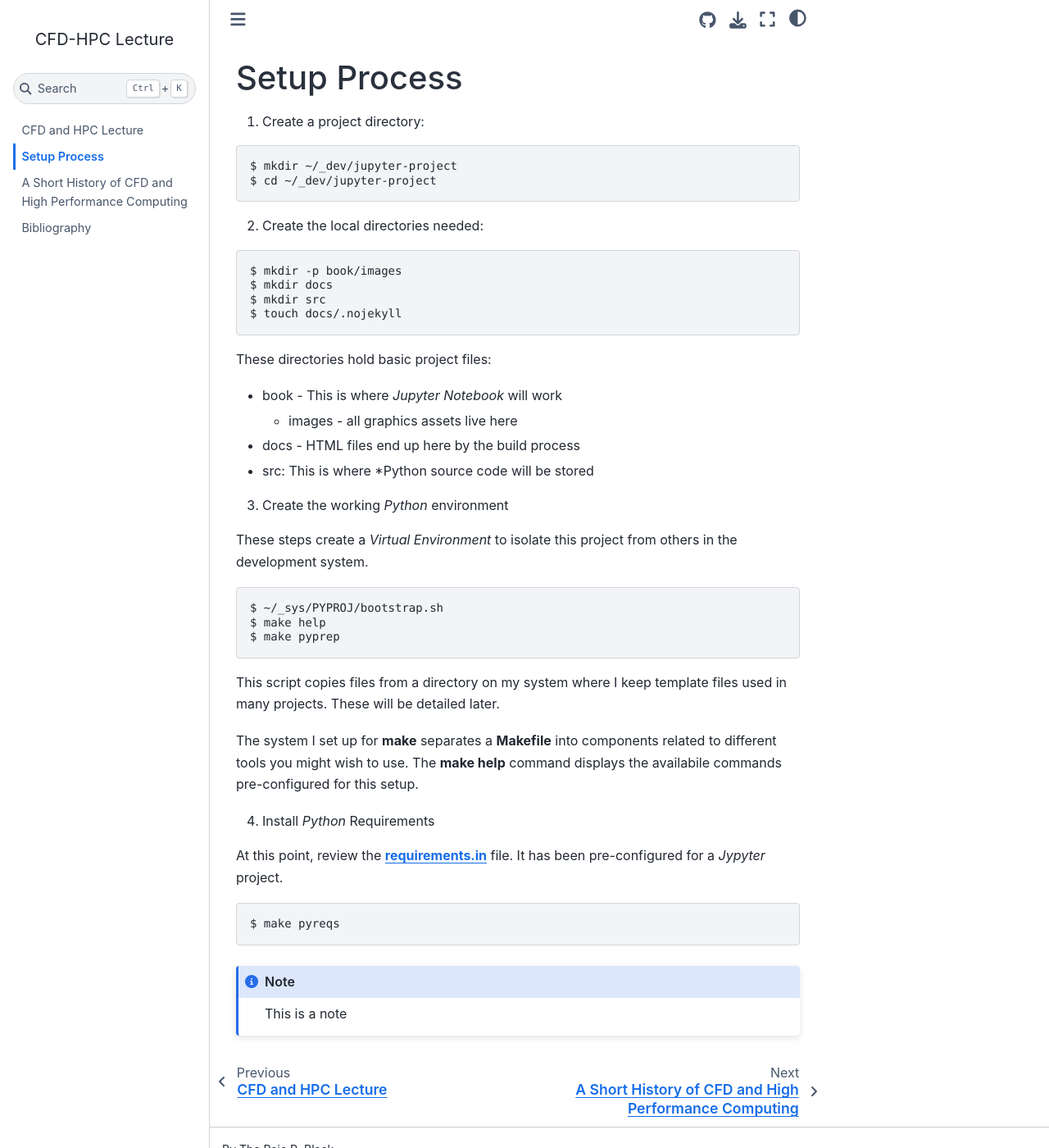
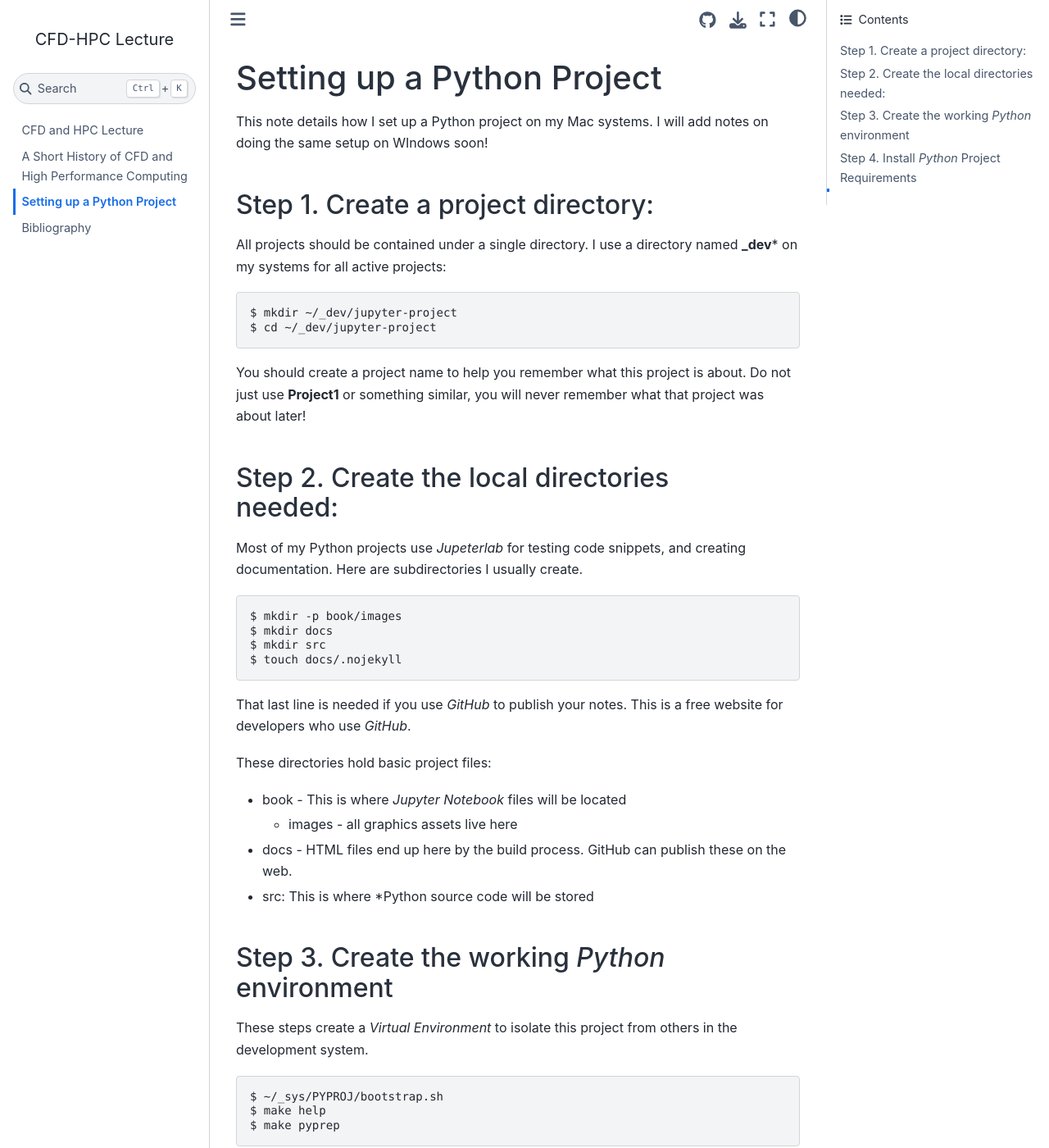
Before and after one commit to rblack42/CFD-lecture, a Jupyter Book: the page built from book/setup-process.md, in a window 1280 px wide and 1400 px high. Shown: the whole window at 82% size. Built offline with Jupyter Book 1.0.4 settings and Sphinx 7.4.7 and the Sphinx Book theme 1.1.4, drawn with Linux system fonts in a browser that asks for light colours; some of the changed text lies outside the part shown.

Commit message:
working on project setup notes

````diff
--- a/book/_toc.yml
+++ b/book/_toc.yml
@@ -4,7 +4,7 @@
 format: jb-book
 root: intro
 chapters:
+- file: 01-lecture
 - file: setup-process
-- file: 01-lecture
 
 - file: bibliography
--- a/book/setup-process.md
+++ b/book/setup-process.md
@@ -1,13 +1,26 @@
-# Setup Process
+# Setting up a Python Project
 
-1. Create a project directory:
+This note details how I set up a Python project on my Mac systems. I will add notes on doing the same setup on WIndows soon!
+
+
+## Step 1. Create a project directory:
+
+All projects should be contained under a single directory. I use a directory
+named **_dev*** on my systems for all active projects:
 
 ```{code}
 $ mkdir ~/_dev/jupyter-project
 $ cd ~/_dev/jupyter-project
 ```
 
-2. Create the local directories needed:
+You should create a project name to help you remember what this project is
+about. Do not just use **Project1** or something similar, you will never
+remember what that project was about later!
+
+## Step 2. Create the local directories needed:
+
+Most of my Python projects use *Jupeterlab*  for testing code snippets, and
+creating documentation. Here are subdirectories I usually create.
 
 ```{code}
 $ mkdir -p book/images
@@ -16,14 +29,18 @@ $ mkdir src
 $ touch docs/.nojekyll
 ```
 
-These directories hold basic project files:
+That last line is needed if you use *GitHub* to publish your notes. This is a
+free website for developers who use *GitHub*.
 
-- book - This is where *Jupyter Notebook* will work
+These directories hold basic
+project files:
+
+- book - This is where *Jupyter Notebook* files will be located
 	- images - all graphics assets live here
-- docs - HTML files end up here by the build process
+- docs - HTML files end up here by the build process. GitHub can publish these on the web.
 - src: This is where *Python source code will be stored
 
-3. Create the working *Python* environment
+## Step 3. Create the working *Python* environment
 
 These steps create a *Virtual Environment* to isolate this project from others in the development system.
 
@@ -37,14 +54,16 @@ This script copies files from a directory on my system where I keep template fil
 
 The system I set up for **make** separates a **Makefile** into components related to different tools you might wish to use. The **make help** command displays the availabile commands pre-configured for this setup.
 
-4. Install *Python* Requirements
+## Step 4. Install *Python* Project Requirements
 
-At this point, review the **requirements.in** file. It has been pre-configured for a *Jypyter* project.
+At this point, review the **requirements.in** file. It has been pre-configured
+for a basic *Jupyter* project. You will need to list any *Python* support
+libraries you need for this project.
+
+Since I use **make** for many tasks, here is how I install these requirements. (Look at the **mk** directory to see the **Makefile** components that do the real work.
 
 ```{code}
 $ make pyreqs
 ```
 
-```{note}
-This is a note
-```
+##
````
